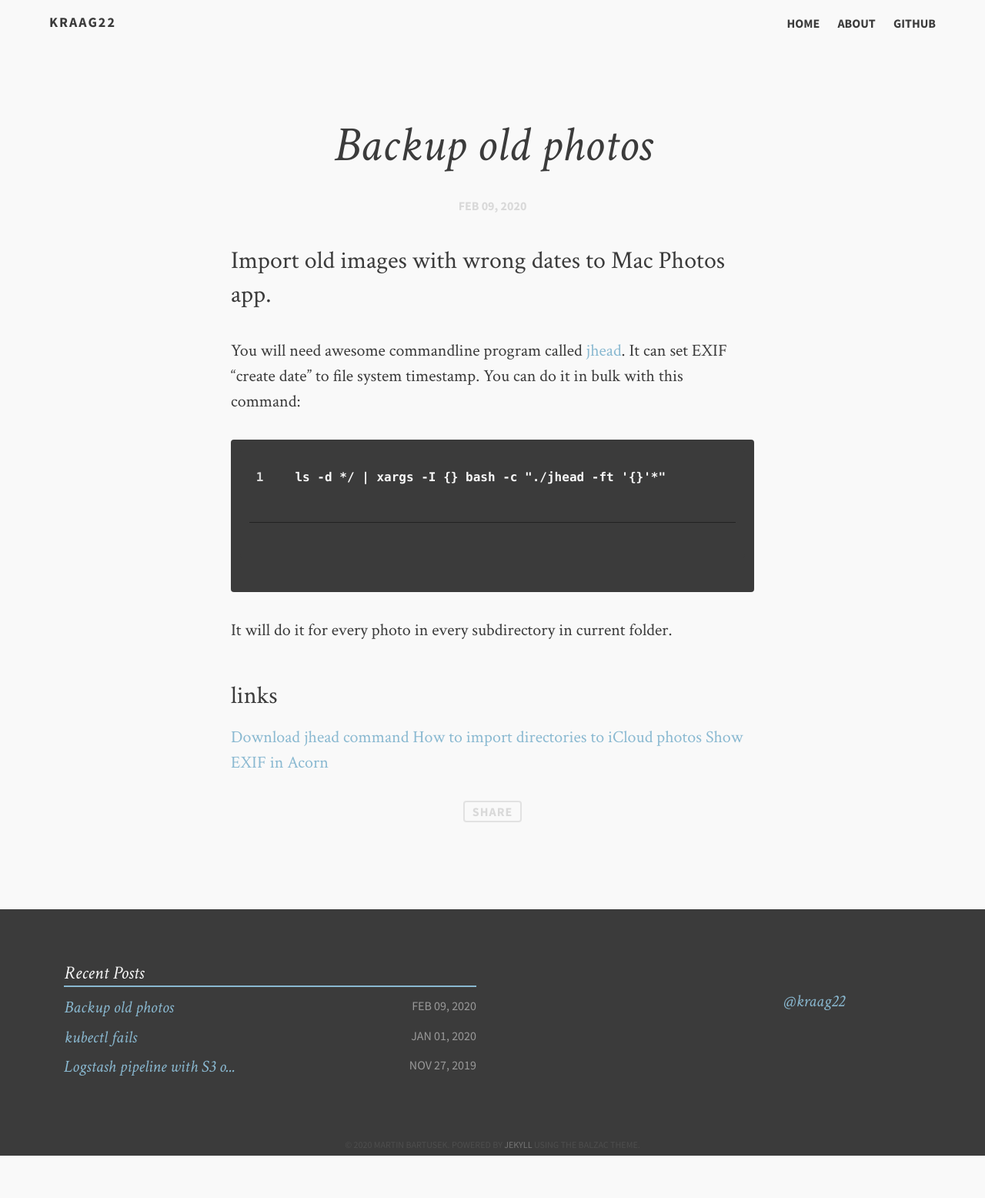
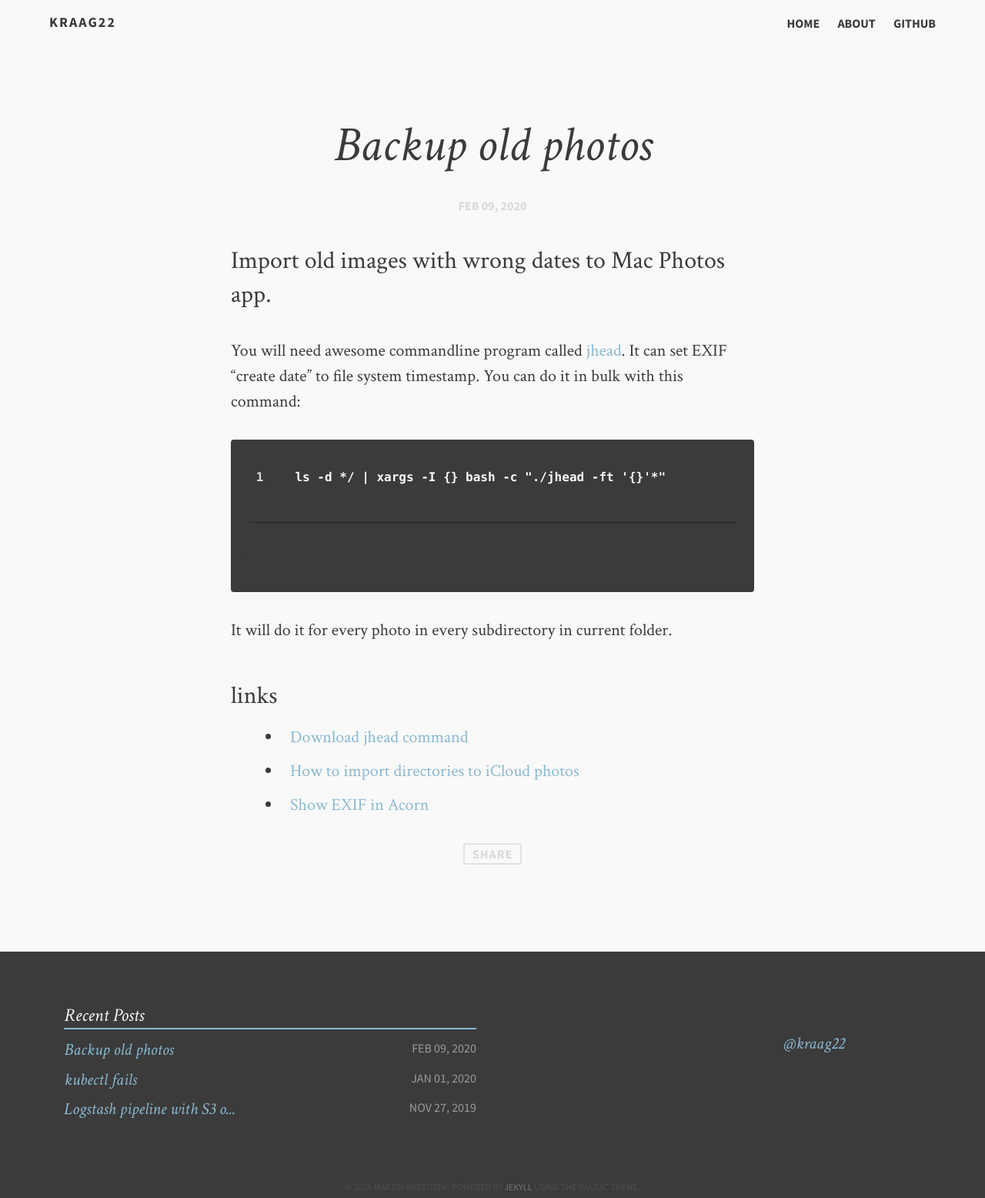
Before and after one commit to kraag22/blog, a Jekyll site: the page built from _posts/2020-02-09-import-old-images.md, in a window 1280 px wide. Shown: the whole page at 77% size. Built offline with Jekyll 4.4.1, drawn with Linux system fonts in a browser that asks for light colours; comment, search, counter and statistics services are not loaded; before the commit the page ends 1501 px from its top, so only the background shows below that.

Commit message:
fix links

```diff
--- a/_posts/2020-02-09-import-old-images.md
+++ b/_posts/2020-02-09-import-old-images.md
@@ -15,6 +15,6 @@ It will do it for every photo in every subdirectory in current folder.
 
 
 ### links
-[Download jhead command](https://www.sentex.ca/~mwandel/jhead/)
-[How to import directories to iCloud photos](https://photofocus.com/software/how-to-import-folder-hierarchies-in-apple-photos/)
-[Show EXIF in Acorn](https://flyingmeat.com/acorn/docs/image_metadata.html)
+* [Download jhead command](https://www.sentex.ca/~mwandel/jhead/)
+* [How to import directories to iCloud photos](https://photofocus.com/software/how-to-import-folder-hierarchies-in-apple-photos/)
+* [Show EXIF in Acorn](https://flyingmeat.com/acorn/docs/image_metadata.html)
```
